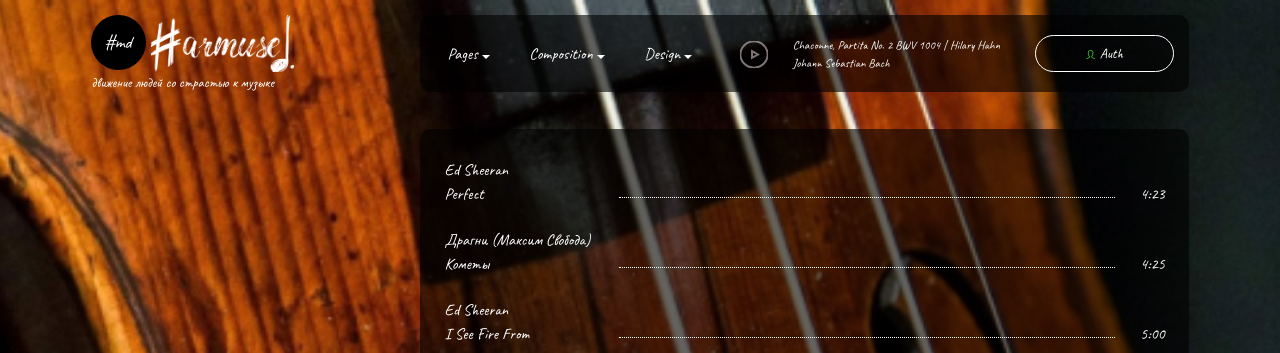
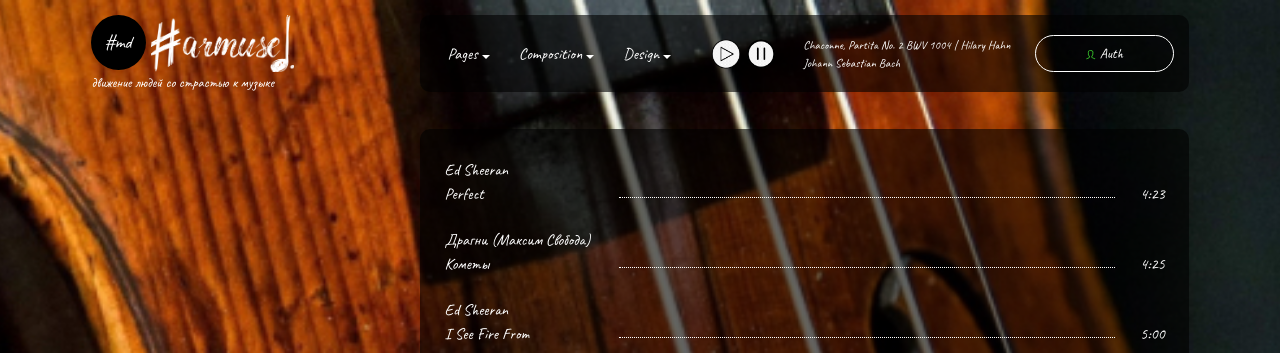
Before and after one commit to TabulaWeb/Harmused, a Django app: page / in a window 1280 px wide. Shown: the top 353 px of the page. Run offline with Django 3.2, Linux system fonts and the light colour scheme; data comes from the database, SQL or seed files in the repository; some libraries are stand-ins or nearby versions.

Commit message:
new button

```diff
--- a/harmused/templates/index_new.html
+++ b/harmused/templates/index_new.html
@@ -60,8 +60,8 @@
 				<figure>
 					<audio id="player" src="../files/Chaconne Partita No2 BWV 1004 Hilary Hahn.mp3"></audio>
 					<div class="button_block">
-						<button onclick="document.getElementById('player').play()" class="play_pause_icon play_pause-play"><img src="{% static 'assets/media/iconPlay.svg' %}"></button>
-						<!-- <button onclick="document.getElementById('player').pause()" class="play_pause_icon play_pause-pause">Пауза</button> -->
+						<button onclick="document.getElementById('player').play()" class="play_pause_icon play_pause-play"><img src="{% static 'assets/media/play.png' %}"></button>
+						<button onclick="document.getElementById('player').pause()" class="play_pause_icon play_pause-pause"><img src="{% static 'assets/media/pause.png' %}"></button>
 					</div>
 					<div class="sound_title">Chaconne, Partita No. 2 BWV 1004 | Hilary Hahn<br>
 						Johann Sebastian Bach</div>
@@ -86,8 +86,8 @@
 				<figure>
 					<audio id="player" src="../files/Chaconne Partita No2 BWV 1004 Hilary Hahn.mp3"></audio>
 					<div class="button_block">
-						<button onclick="document.getElementById('player').play()" class="play_pause_icon play_pause-play"><img src="{% static 'assets/media/iconPlay.svg' %}"></button>
-						<!-- <button onclick="document.getElementById('player').pause()" class="play_pause_icon play_pause-pause">Пауза</button> -->
+						<button onclick="document.getElementById('player').play()" class="play_pause_icon play_pause-play"><img src="{% static 'assets/media/play.png' %}"></button>
+						<button onclick="document.getElementById('player').pause()" class="play_pause_icon play_pause-pause"><img src="{% static 'assets/media/pause.png' %}"></button>
 					</div>
 					<div class="sound_title">Chaconne, Partita No. 2 BWV 1004 | Hilary Hahn<br>
 						Johann Sebastian Bach</div>
@@ -162,10 +162,21 @@
 	background-repeat: no-repeat;
 }
 
+
+
+.button_block img{
+	width: 30px;
+}
+
+.play_pause_icon{
+	width: 35px;
+}
+
 .button_block button{
 	outline: inherit;
+    background-color: inherit;
+    border: inherit;
 }
-
 .subscribe{
 	width: 15%;
 	text-align: center;
```
Also changed, not shown: harmused/static/assets/media/pause.png (added), harmused/static/assets/media/play.png (added).
